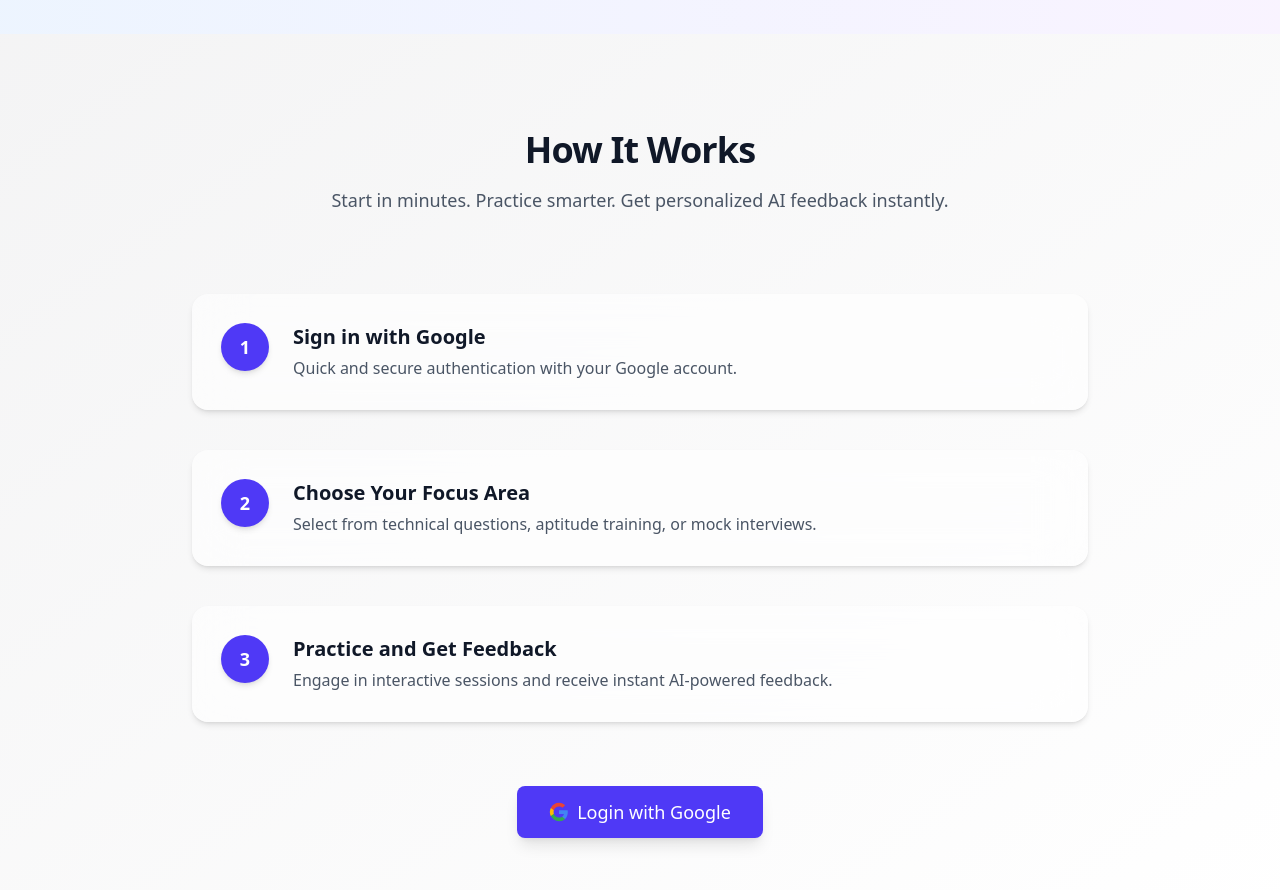
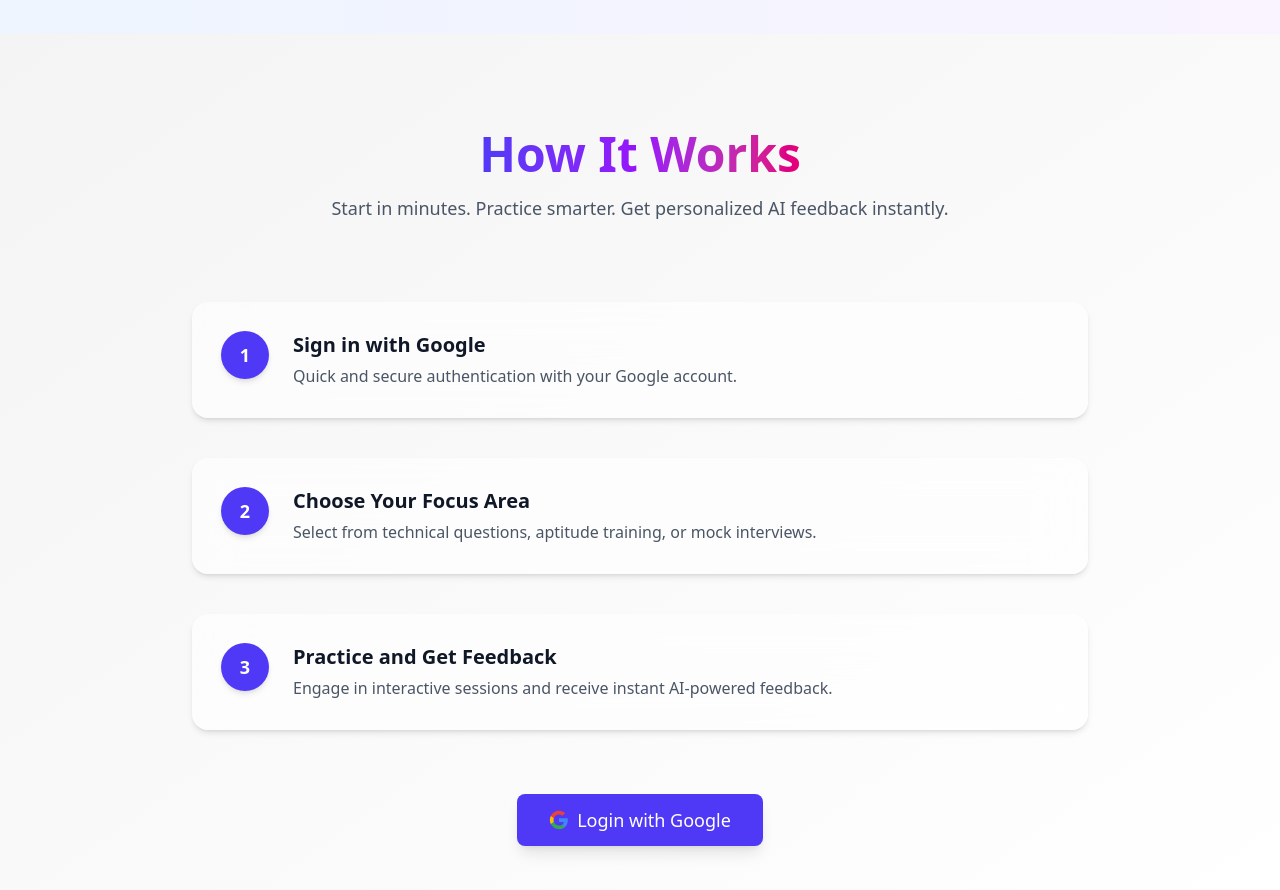
Before and after one commit to SurajSG23/PrepBuddy, a React (Vite) app in the folder Client/: page / in a window 1280 px wide. Shown: the part 3280-4170 px from the top of the page. Built offline with nearby package versions, Linux system fonts and the light colour scheme; no server answers.

Commit message:
Fixed Improve 'How It Works' Section UI/UX

```diff
--- a/Client/src/components/Custom/LandingPage.tsx
+++ b/Client/src/components/Custom/LandingPage.tsx
@@ -628,13 +628,27 @@ const LandingPage: React.FC = () => {
   <div className="container mx-auto px-4">
     {/* Section Header */}
     <div className="text-center mb-20">
-      <h2
-        className={`text-4xl font-extrabold tracking-tight mb-4 transition-colors duration-500 ${
-          darkMode ? "text-white" : "text-gray-900"
-        }`}
-      >
-        How It Works
-      </h2>
+      <div className="relative inline-block group">
+  <h2
+    className={`
+      text-4xl md:text-5xl font-extrabold mb-4
+      bg-gradient-to-r ${
+        darkMode
+          ? "from-indigo-300 via-purple-400 to-pink-400"
+          : "from-indigo-600 via-purple-600 to-pink-600"
+      }
+      bg-clip-text text-transparent transition-all duration-500
+    `}
+  >
+    How It Works
+  </h2>
+  <span
+    className={`
+      absolute left-0 bottom-0 w-0 h-1 bg-indigo-500 rounded-full transition-all duration-300 group-hover:w-full
+    `}
+  ></span>
+</div>
+
       <p
         className={`text-lg max-w-2xl mx-auto transition-colors duration-500 ${
           darkMode ? "text-gray-400" : "text-gray-600"
```
